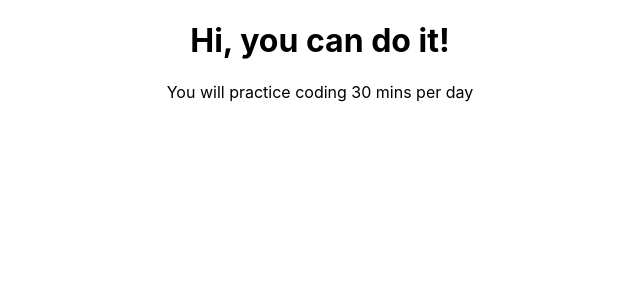
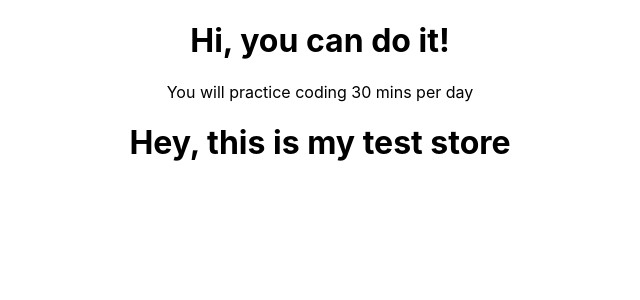
Before and after one commit to TaylorWill94/test-project, a React (Create React App) app: page / in a window 1280 px wide. Shown: the top 300 px of the page, without its empty margins (320-960 px from the left). Built offline with nearby package versions, Linux system fonts and the light colour scheme.

Commit message:
Added a component to app.js

```diff
--- a/src/App.js
+++ b/src/App.js
@@ -1,11 +1,17 @@
 import logo from "./logo.svg";
 import "./App.css";
+import { Routes, Route } from "react-router-dom";
+import Store from "./components/Store";
 
 function App() {
   return (
     <div className="App">
       <h1>Hi, you can do it!</h1>
       <p>You will practice coding 30 mins per day</p>
+
+      <Routes>
+        <Route path="/" element={<Store />} />
+      </Routes>
     </div>
   );
 }
--- /dev/null
+++ b/src/components/Store.js
@@ -0,0 +1,5 @@
+function Store() {
+  return <h1>Hey, this is my test store</h1>;
+}
+
+export default Store;
```
